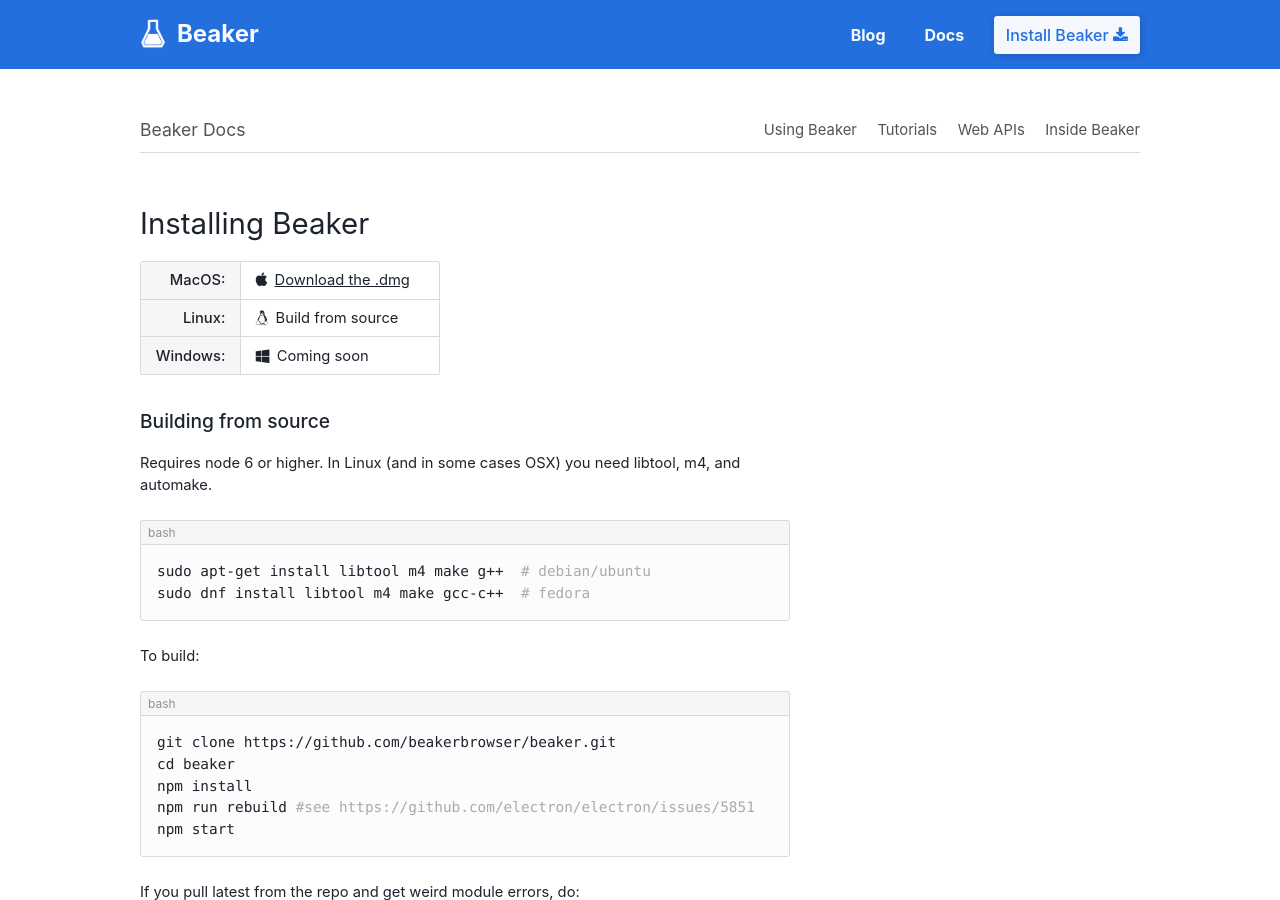
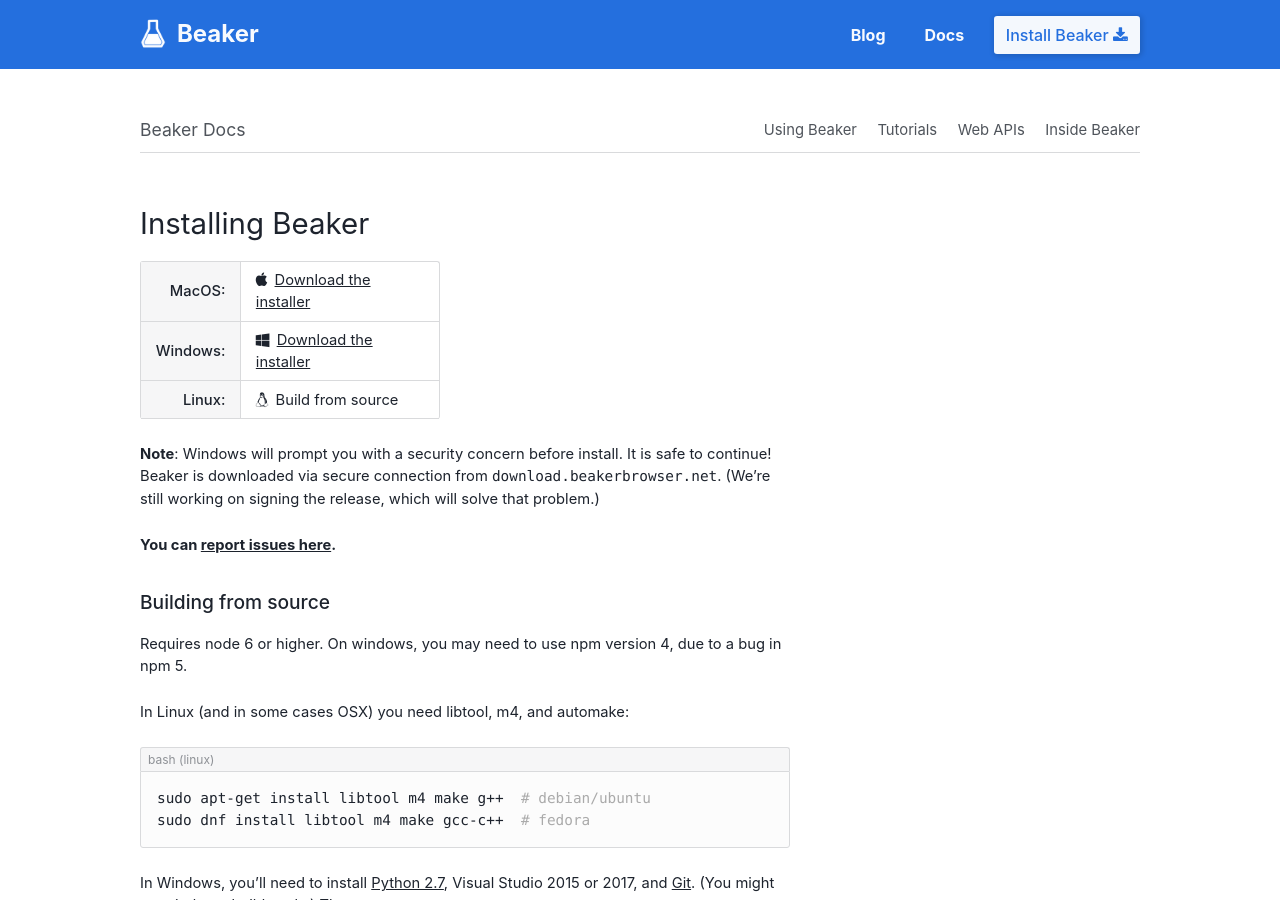
Before and after one commit to beakerbrowser/beakerbrowser.com, a Jekyll site: the page built from _docs/install/index.md, in a window 1280 px wide and 900 px high. Built offline with Jekyll 4.4.1, drawn with Linux system fonts in a browser that asks for light colours; some of the changed text lies outside the part shown.

Commit message:
Add windows installer link and build instructions

````diff
--- a/_docs/install/index.md
+++ b/_docs/install/index.md
@@ -10,7 +10,14 @@
     <th>MacOS:</th>
     <td>
       <i class="fa fa-apple"></i>
-      <a href="https://download.beakerbrowser.net/download/latest/osx">Download the .dmg</a>
+      <a href="https://download.beakerbrowser.net/download/latest/osx">Download the installer</a>
+    </td>
+  </tr>
+  <tr>
+    <th>Windows:</th>
+    <td>
+      <i class="fa fa-windows"></i>
+      <a href="https://download.beakerbrowser.net/download/latest/windows_64">Download the installer</a>
     </td>
   </tr>
   <tr>
@@ -20,29 +27,37 @@
       Build from source
     </td>
   </tr>
-  <tr>
-    <th>Windows:</th>
-    <td>
-      <i class="fa fa-windows"></i>
-      Coming soon
-    </td>
-  </tr>
 </table>
+
+**Note**: Windows will prompt you with a security concern before install. It is safe to continue! Beaker is downloaded via secure connection from <code>download.beakerbrowser.net</code>. (We're still working on signing the release, which will solve that problem.)
+
+**You can [report issues here](https://github.com/beakerbrowser/beaker/issues).**
 
 ## Building from source
 
-Requires node 6 or higher.
-In Linux (and in some cases OSX) you need libtool, m4, and automake.
+Requires node 6 or higher. On windows, you may need to use npm version 4, due to a bug in npm 5.
 
-<figcaption class="code">bash</figcaption>
+In Linux (and in some cases OSX) you need libtool, m4, and automake:
+
+<figcaption class="code">bash (linux)</figcaption>
 ```bash
 sudo apt-get install libtool m4 make g++  # debian/ubuntu
 sudo dnf install libtool m4 make gcc-c++  # fedora
 ```
 
+In Windows, you'll need to install [Python 2.7](https://www.python.org/downloads/release/python-2711/), Visual Studio 2015 or 2017, and [Git](https://git-scm.com/download/win). (You might try [windows-build-tools](https://www.npmjs.com/package/windows-build-tools).) Then run:
+
+<figcaption class="code">powershell (windows)</figcaption>
+```bash
+npm config set python c:/python27
+npm config set msvs_version 2015
+npm install -g node-gyp
+npm install -g gulp
+```
+
 To build:
 
-<figcaption class="code">bash</figcaption>
+<figcaption class="code">bash (linux) or powershell (windows)</figcaption>
 ```bash
 git clone https://github.com/beakerbrowser/beaker.git
 cd beaker
@@ -53,7 +68,7 @@
 
 If you pull latest from the repo and get weird module errors, do:
 
-<figcaption class="code">bash</figcaption>
+<figcaption class="code">bash (linux) or powershell (windows)</figcaption>
 ```
 npm run burnthemall
 ```
````
